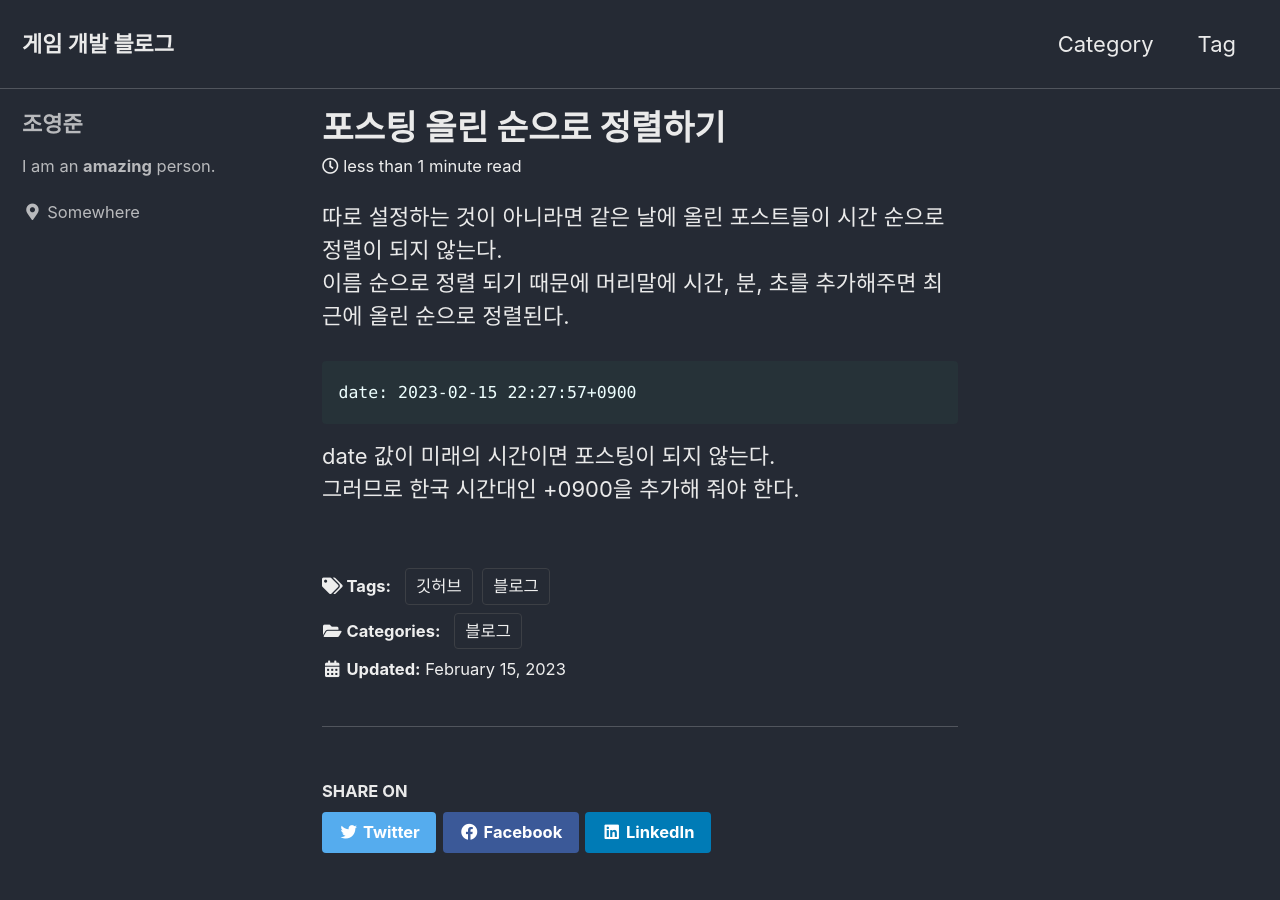
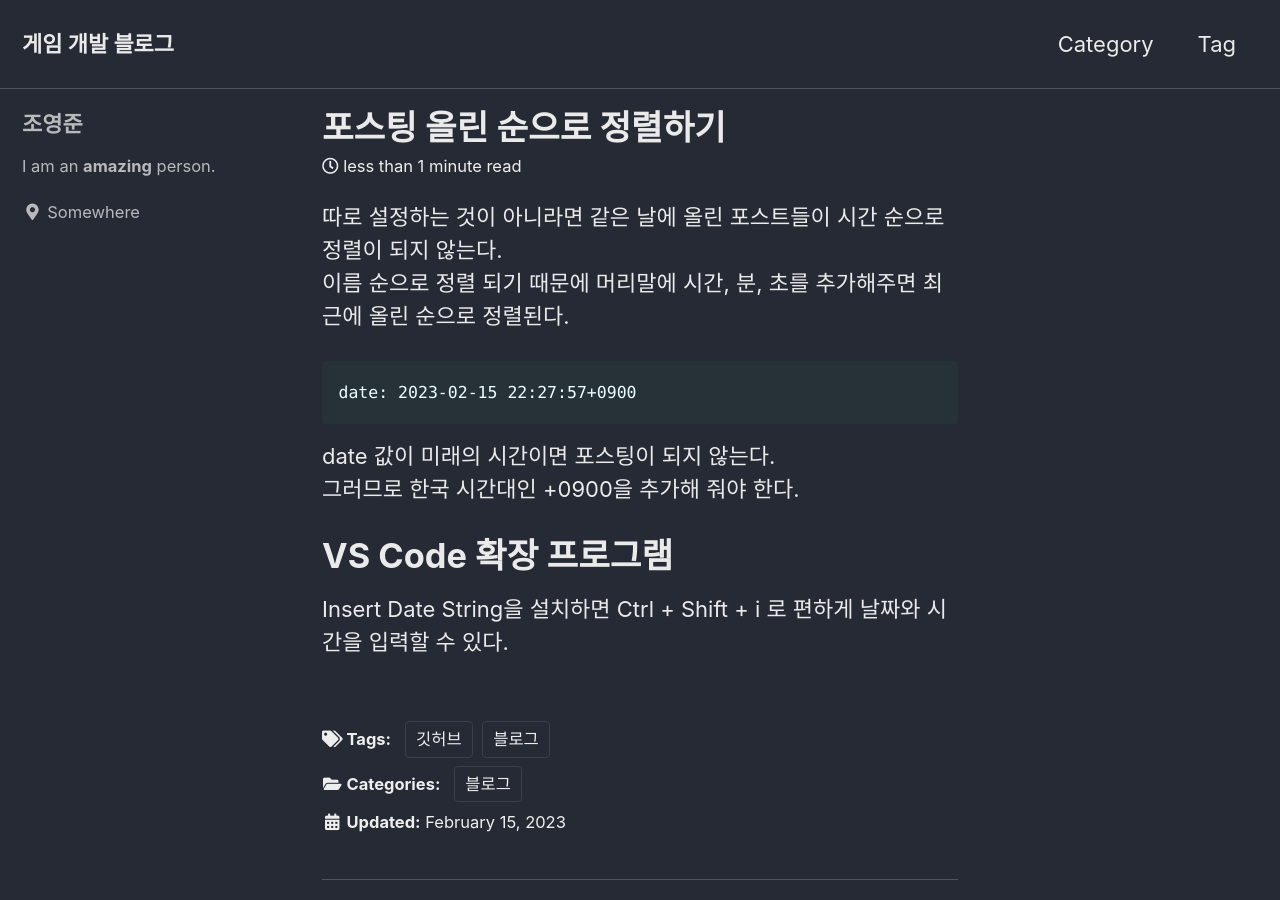
Before and after one commit to dudjun/dudjun.github.io, a Jekyll site: the page built from _posts/2023-02-15-Sort.md, in a window 1280 px wide and 900 px high. Built offline with Jekyll 4.4.1, drawn with Linux system fonts in a browser that asks for light colours; cached includes are drawn as plain includes.

Commit message:
Update 2023-02-15-Sort.md

````diff
--- a/_posts/2023-02-15-Sort.md
+++ b/_posts/2023-02-15-Sort.md
@@ -15,3 +15,6 @@ date: 2023-02-15 22:27:57+0900
 ```
 date 값이 미래의 시간이면 포스팅이 되지 않는다.\
 그러므로 한국 시간대인 +0900을 추가해 줘야 한다.
+
+# VS Code 확장 프로그램
+Insert Date String을 설치하면 Ctrl + Shift + i 로 편하게 날짜와 시간을 입력할 수 있다.
````
